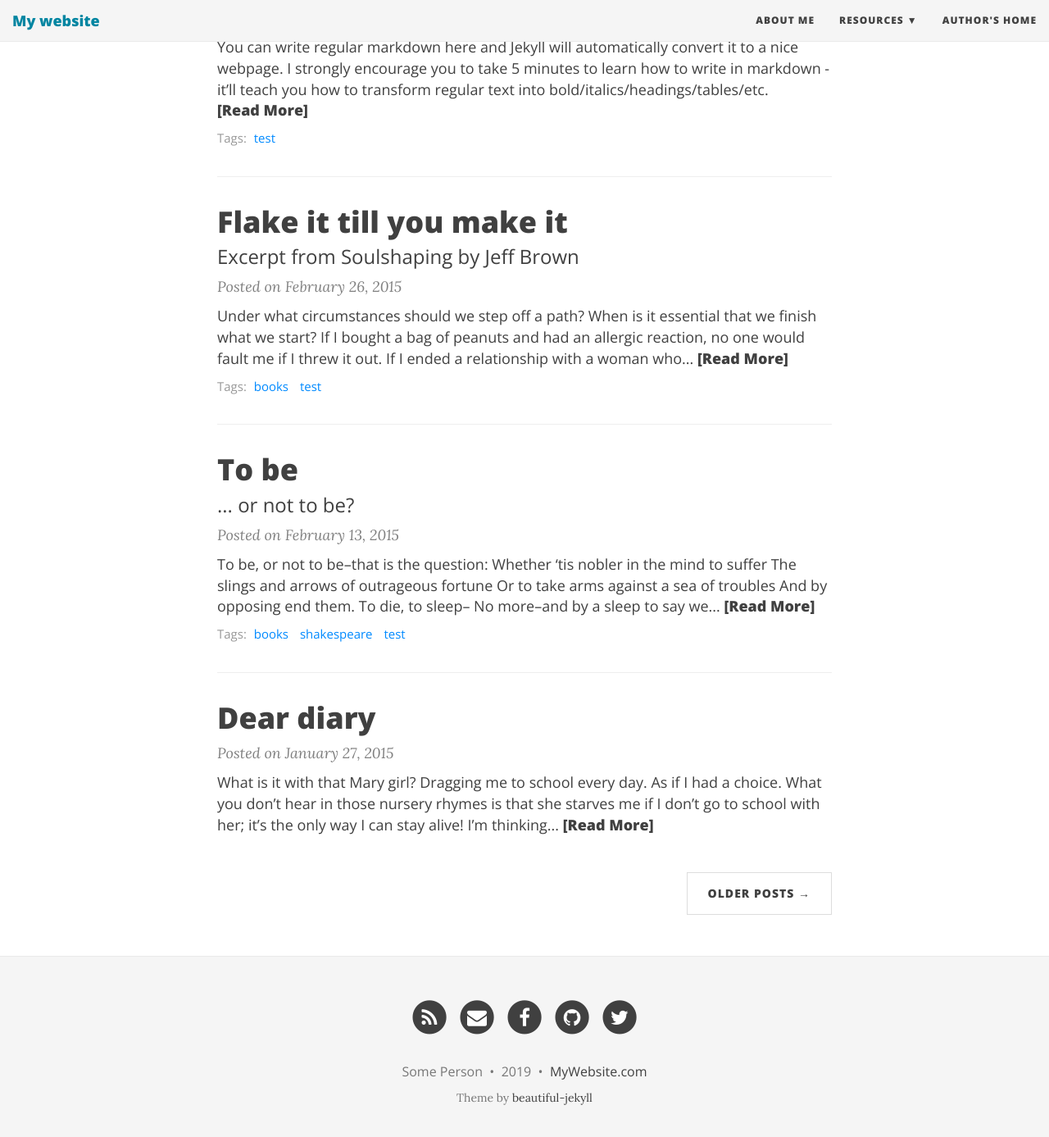
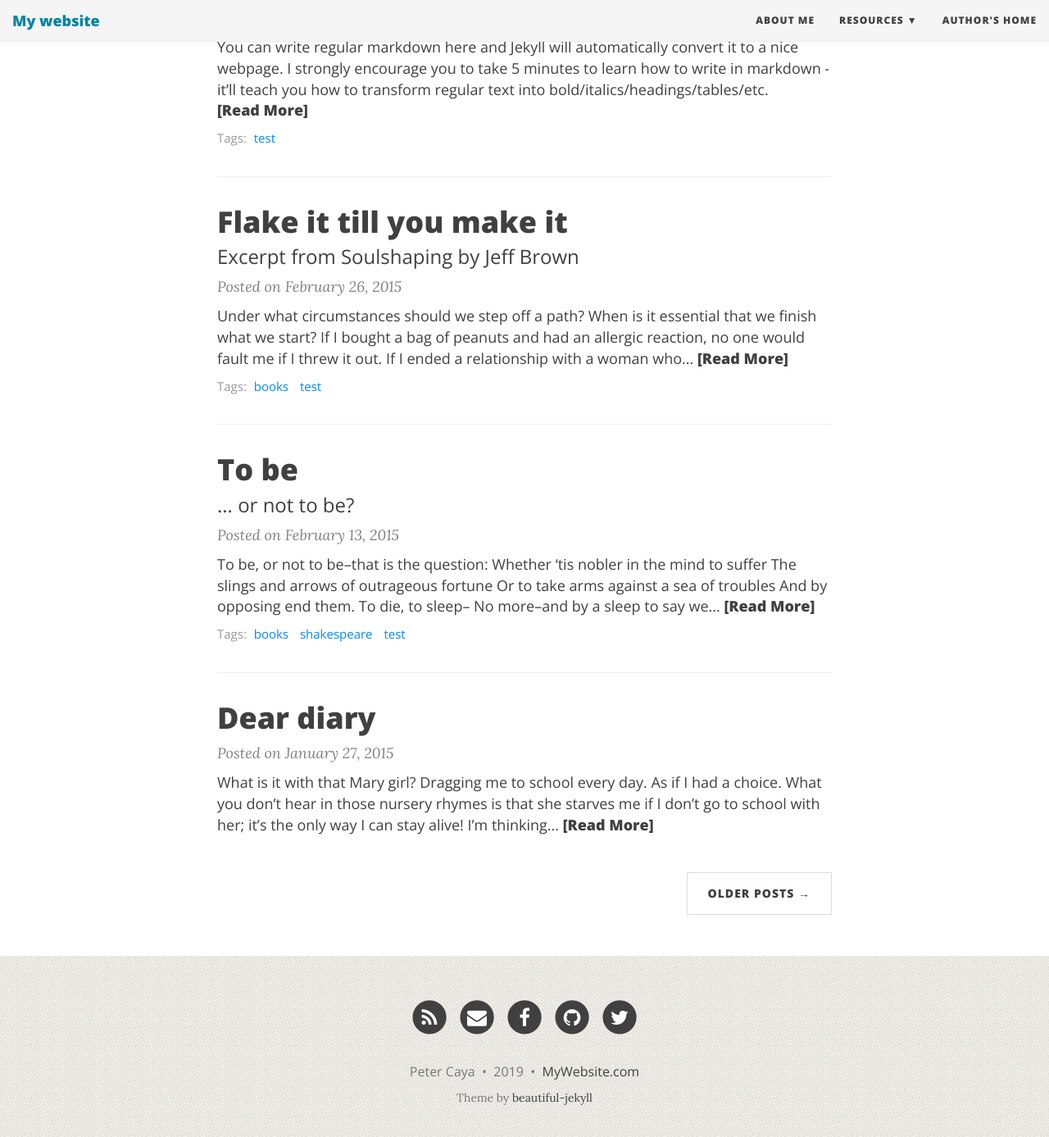
Before and after one commit to poc1673/old_poc1673.github.io, a Jekyll site: the page built from index.html, in a window 1280 px wide and 1400 px high, scrolled down 729 px. Shown: the top 1387 px of the window at 82% size. Built offline with Jekyll 4.4.1, drawn with Linux system fonts in a browser that asks for light colours; nearby versions of some CDN libraries; the list of posts is cut into pages by our own code.

Commit message:
Update _config.yml

```diff
--- a/_config.yml
+++ b/_config.yml
@@ -22,13 +22,12 @@
 navbar-links:
   About Me: "aboutme"
   Resources:
-    - Beautiful Jekyll: "http://deanattali.com/beautiful-jekyll/"
-    - Learn markdown: "http://www.markdowntutorial.com/"
+    - To do
   Author's home: "http://deanattali.com"
 
 # Image to show in the navigation bar - image must be a square (width = height)
 # Remove this parameter if you don't want an image in the navbar
-avatar: "/img/profile_pic.jpg"
+avatar: "/img/DSC_0506.jpg"
 
 # If you want to have an image logo in the top-left corner instead of the title text,
 # then specify the following parameter
@@ -52,7 +51,7 @@
 # instead of colour
 
 # navbar-img: "/img/bgimage.png"
-# footer-img: "/img/bgimage.png"
+footer-img: "/img/bgimage.png"
 # page-img: "/img/bgimage.png"
 
 # --- Footer options --- #
@@ -60,7 +59,7 @@
 # Change all these values or delete the ones you don't want.
 # Important: you must keep the "name" parameter, everything else you can remove
 author:
-  name: Some Person
+  name: Peter Caya
 
 # Select your active Social Network Links.
 # Uncomment the links you want to show in the footer and add your information to each link.
```
